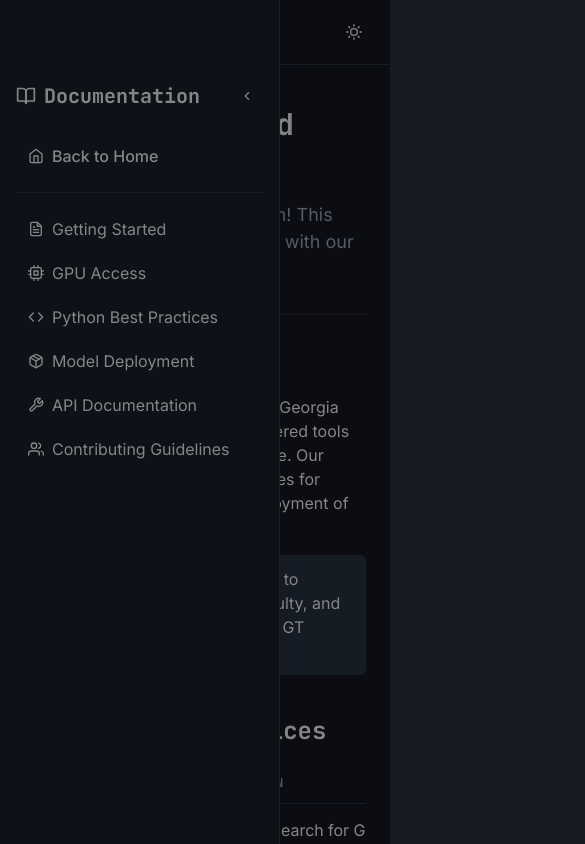
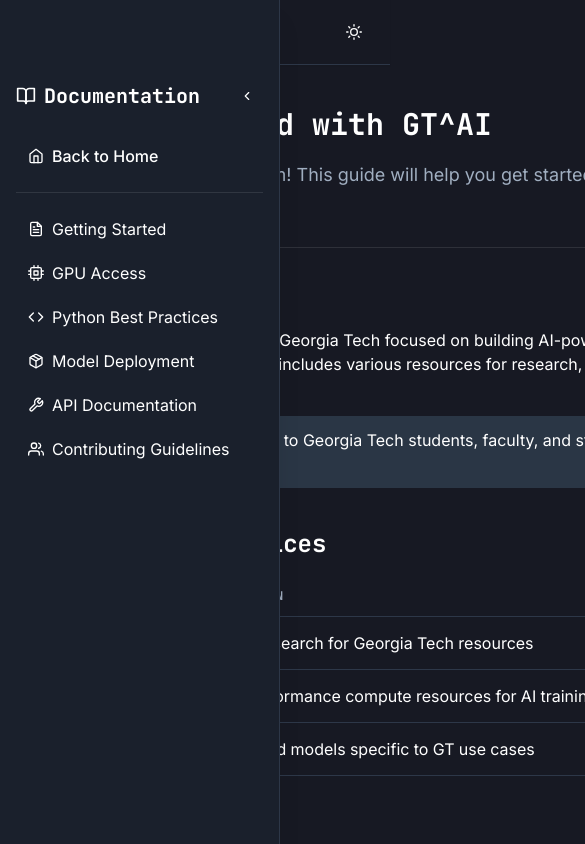
Before and after one commit to GT2AI/docs, a React (Vite) app: page /docs in a window 390 px wide. Shown: the top 844 px of the page, 585 px wide, since content can reach past the window. Built offline with nearby package versions, Linux system fonts and the light colour scheme.

Commit message:
fixing header alignment

```diff
--- a/src/App.jsx
+++ b/src/App.jsx
@@ -21,12 +21,8 @@
 function App() {
   const { colorMode } = useColorMode();
   const [isSidebarOpen, setSidebarOpen] = useState(true);
-  const location = useLocation();
 
   const toggleSidebar = () => setSidebarOpen(!isSidebarOpen);
-
-  // Determine if we're on the homepage or a documentation page
-  const isHomePage = location.pathname === '/';
 
   return (
     <SidebarContext.Provider value={{ isSidebarOpen, toggleSidebar }}>
--- a/src/components/common/Header.jsx
+++ b/src/components/common/Header.jsx
@@ -18,11 +18,13 @@
 import ThemeToggle from './ThemeToggle';
 import SearchBar from './SearchBar';
 import { SidebarContext } from '../../contexts/SidebarContext';
+// ...
+
 
 const Header = () => {
   const { colorMode } = useColorMode();
   const location = useLocation();
-  const { toggleSidebar } = useContext(SidebarContext);
+  const { isSidebarOpen, toggleSidebar } = useContext(SidebarContext);
 
   // Check if we're on a documentation page
   const isDocsPage = location.pathname.includes('/docs');
@@ -39,7 +41,10 @@
       borderBottom="1px"
       borderColor={colorMode === 'dark' ? 'gray.700' : 'gray.200'}
     >
-      <Container maxW="container.xl" py={3}>
+      <Container
+        maxW="container.xl"
+        py={3}
+      >
         <Flex justify="space-between" align="center">
           {/* Left Side: Logo and sidebar toggle */}
           <HStack spacing={4}>
--- a/src/components/common/SideBar.jsx
+++ b/src/components/common/SideBar.jsx
@@ -74,7 +74,6 @@
   const location = useLocation();
   const { isSidebarOpen, toggleSidebar } = useContext(SidebarContext);
   const [windowWidth, setWindowWidth] = useState(window.innerWidth);
-  console.log(windowWidth)
   const isMobile = windowWidth < 768;
 
   useEffect(() => {
@@ -85,32 +84,13 @@
     window.addEventListener('resize', handleResize);
     return () => window.removeEventListener('resize', handleResize);
   }, []);
-  console.log(isMobile)
-  console.log(isSidebarOpen)
 
   const bgColor = colorMode === 'dark' ? 'gray.800' : 'white';
   const activeColor = colorMode === 'dark' ? 'brand.200' : 'brand.600';
   const hoverBgColor = colorMode === 'dark' ? 'gray.700' : 'gray.100';
 
-  // Determine if sidebar should be shown
-  const showSidebar = isMobile ? false : isSidebarOpen;
-
   return (
     <>
-      {/* Mobile overlay when sidebar is open */}
-      {isMobile && isSidebarOpen && (
-        <Box
-          position="fixed"
-          top="0"
-          left="0"
-          right="0"
-          bottom="0"
-          bg="blackAlpha.600"
-          zIndex="overlay"
-          onClick={toggleSidebar}
-        />
-      )}
-
       {/* Sidebar */}
       <Box
         as="aside"
@@ -209,24 +189,6 @@
           </List>
         </Box>
       </Box>
-
-      {/* Toggle button for desktop */}
-      {!isMobile && isSidebarOpen && (
-        <IconButton
-          aria-label="Open sidebar"
-          icon={<FiChevronLeft style={{ transform: 'rotate(180deg)' }} />}
-          position="fixed"
-          left="0"
-          top="80px"
-          colorScheme="gray"
-          size="sm"
-          onClick={toggleSidebar}
-          borderLeftRadius="0"
-          zIndex="docked"
-          boxShadow="md"
-          bg={colorMode === 'dark' ? 'gray.800' : 'white'}
-        />
-      )}
     </>
   );
 };
--- a/src/components/layout/DocLayout.jsx
+++ b/src/components/layout/DocLayout.jsx
@@ -6,16 +6,13 @@
   Container,
   Flex,
   useColorMode,
-  useDisclosure
 } from '@chakra-ui/react';
 import Header from '../common/Header';
 import Footer from '../common/Footer';
 import Sidebar from '../common/SideBar';
-import { SidebarContext } from '../../contexts/SidebarContext';
 
 const DocLayout = () => {
   const { colorMode } = useColorMode();
-  const { isSidebarOpen } = useContext(SidebarContext);
 
   return (
     <Box display="flex" flexDirection="column" minH="100vh">
@@ -29,10 +26,7 @@
         <Box
           as="main"
           flex="1"
-          ml={{ base: 0, md: isSidebarOpen ? '280px' : '0' }}
-          transition="margin-left 0.3s ease"
-          bg={colorMode === 'dark' ? 'gray.900' : 'gray.50'}
-          width={{ base: '100%', md: `calc(100% - ${isSidebarOpen ? '280px' : '0px'})` }}
+
         >
           <Container maxW="container.lg" py={10} px={{ base: 6, md: 10 }}>
             <Outlet />
```
